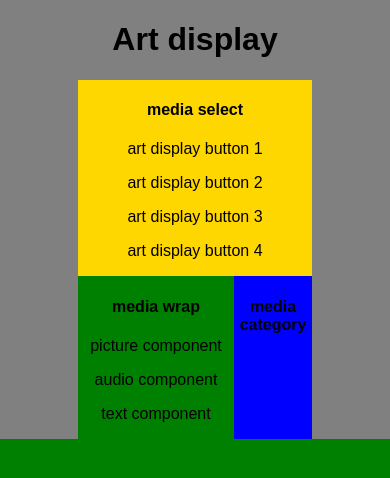
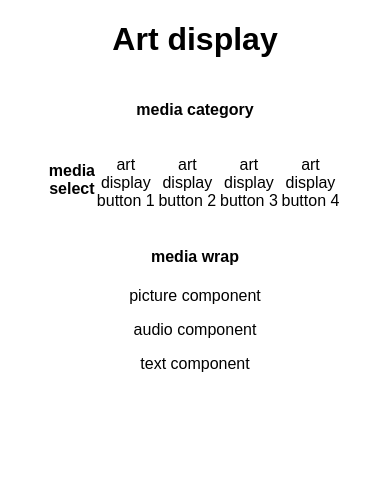
Before and after one commit to IT2810/it2810-webutvikling-h18-prosjekt-2-gruppe--16, a React (Create React App) app in the folder webdev2/: page / in a window 390 px wide. Shown: the top 478 px of the page. Built offline with nearby package versions, Linux system fonts and the light colour scheme.

Commit message:
added responsive web design

```diff
--- a/webdev2/src/App.css
+++ b/webdev2/src/App.css
@@ -8,7 +8,6 @@
     ". tabs tabs ."
     ". content category ."
     ". content category .";
-  background-color: gray;
 }
 
 .App h1{
@@ -18,23 +17,32 @@
 .MediaCategory{
   grid-area: category;
   justify-self: stretch;
-  background-color: blue;
 }
 
 .MediaWrap{
   grid-area: content;
   justify-self: stretch;
-  background-color: green;
 }
 
 .MediaSelect{
   grid-area: tabs;
-  justify-self: stretch;
-  background-color: gold;
+  justify-self: center;
+  display: flex;
+  flex-direction: row;
 }
 
-@media only screen and (max-width: 600px){
-  body{
-    background-color: green;
+@media only screen and (max-width: 800px){  {/*for moblie and smaller browser windows*/}
+  .App {
+    text-align: center;
+    display: grid;
+    grid-template-columns: 1fr 6fr 1fr;
+    grid-template-rows: auto;
+    grid-template-areas:
+            ". headline ."
+            ". category ."
+            ". tabs ."
+            ". content .";
   }
 }
+
+{/*Viewport is used in index.html*/}
```
